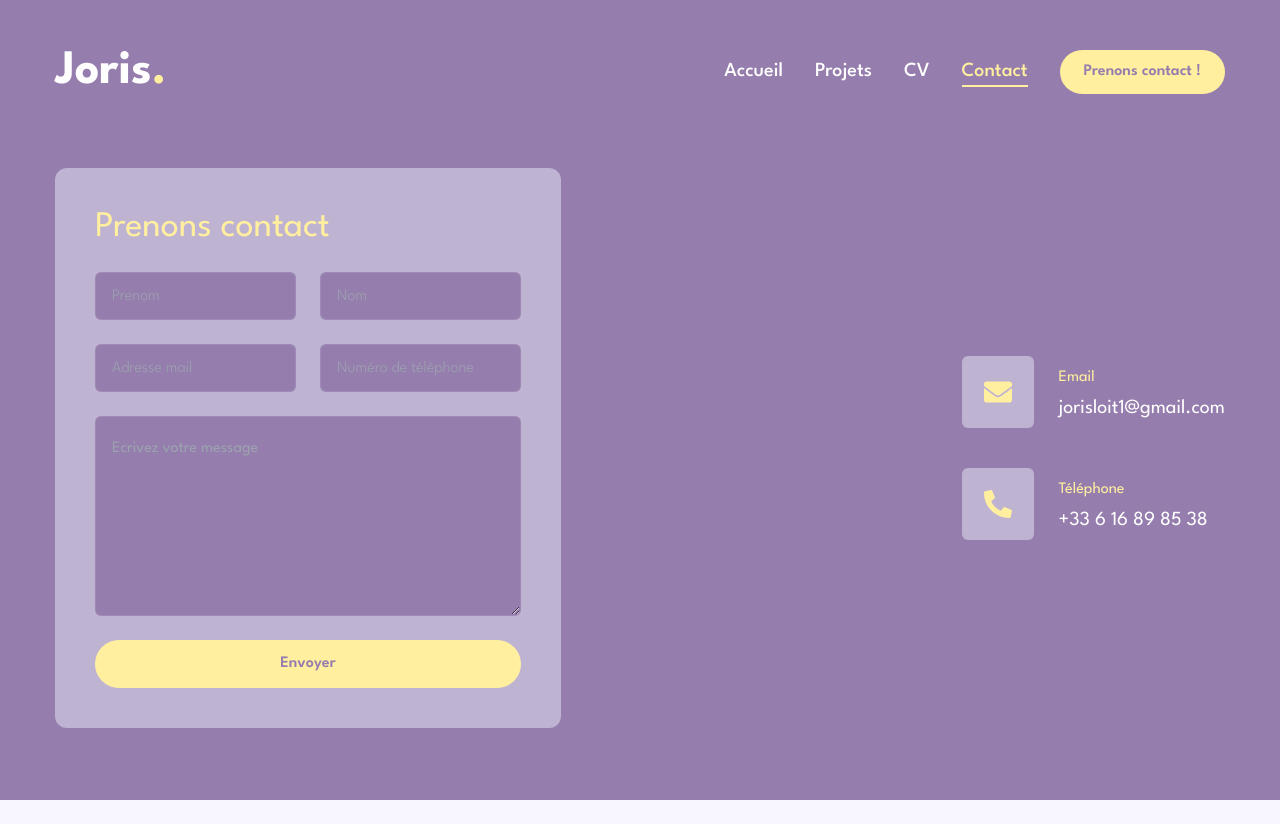
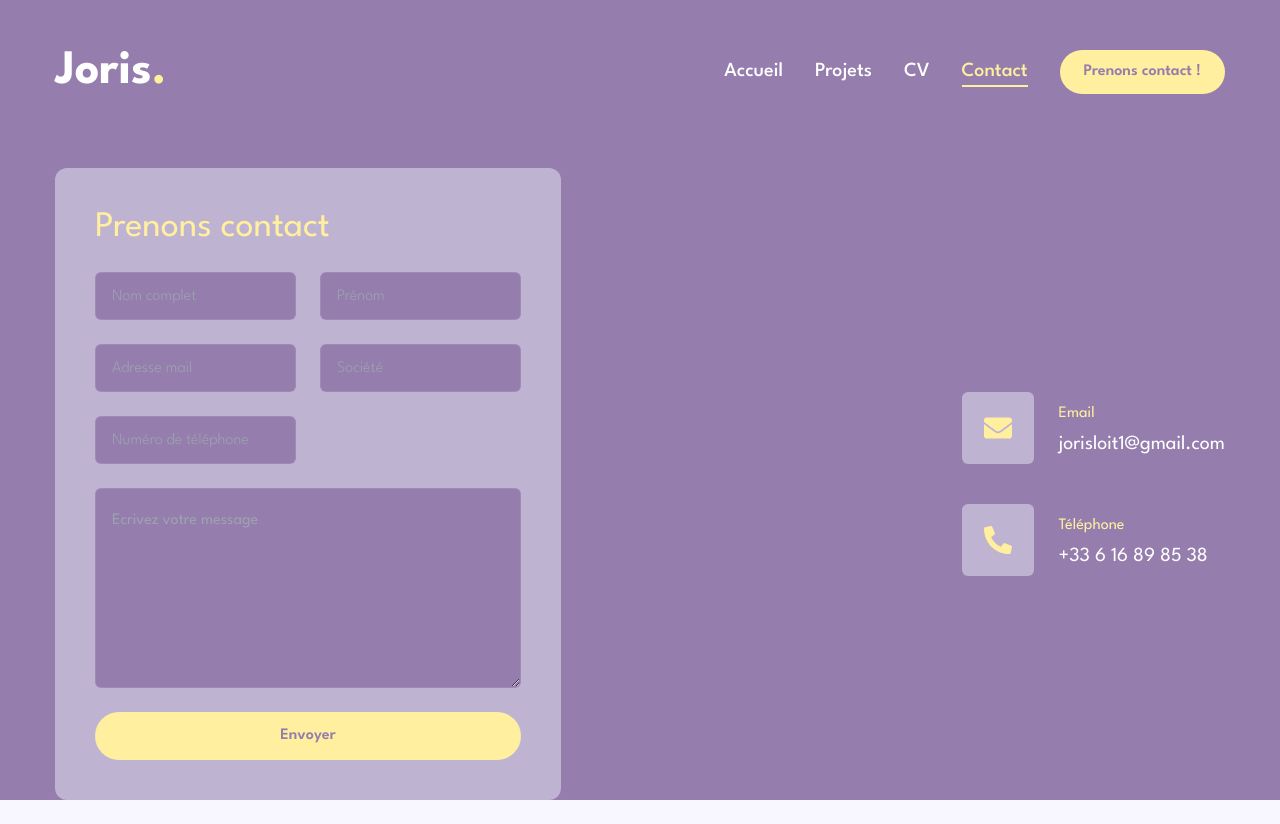
Before and after one commit to JorisLoit/portfolio, a Next.js app: page /contact in a window 1280 px wide. Before the commit the page ends 800 px from the top, so only its background shows below. Built offline with nearby package versions, Linux system fonts and the light colour scheme.

Commit message:
Envoie mail

```diff
--- a/app/contact/page.tsx
+++ b/app/contact/page.tsx
@@ -5,6 +5,8 @@ import { Textarea } from "@/components/ui/textarea";
 import { FaPhoneAlt, FaEnvelope } from "react-icons/fa";
 import { aboutMe } from "@/utils/constants";
 import { motion } from "framer-motion";
+import emailjs from "@emailjs/browser";
+import { useRef } from "react";
 
 const info = aboutMe.info;
 const page = () => {
@@ -14,6 +16,15 @@ const page = () => {
   const infoEmail = info.find((value) => {
     return value.fieldName === "Email";
   });
+  const form = useRef<HTMLFormElement>(null);
+  const sendEmail = (e: React.FormEvent<HTMLFormElement>) => {
+    e.preventDefault();
+    if (form.current) {
+      emailjs.sendForm("service_jp1as1o", "template_3ekew18", form.current, {
+        publicKey: "sR7CnOqNhkUA4tdtM",
+      });
+    }
+  };
   return (
     <motion.section
       initial={{ opacity: 0 }}
@@ -25,14 +36,15 @@ const page = () => {
           <div className="xl:h-[54%] order-2 xl:order-none">
             <form
               className="flex flex-col gap-6 p-10 bg-lavender-400 rounded-xl"
-              method="POST"
-              action="sendmail.php"
+              onSubmit={sendEmail}
+              ref={form}
             >
               <h3 className="text-4xl text-accent">Prenons contact</h3>
               <div className="grid grid-cols-1 md:grid-cols-2 gap-6">
-                <Input type="firstname" placeholder="Prenom" name="firstname" required />
-                <Input type="lastname" placeholder="Nom" name="lastname" required />
-                <Input type="email" placeholder="Adresse mail" name="email" required />
+                <Input type="lastname" placeholder="Nom complet" name="lastname" required />
+                <Input type="firstname" placeholder="Prénom" name="firstname" required />
+                <Input type="email" placeholder="Adresse mail" name="user_email" required />
+                <Input type="society" placeholder="Société" name="society" />
                 <Input type="num" name="num" placeholder="Numéro de téléphone" />
               </div>
               <Textarea
--- a/package.json
+++ b/package.json
@@ -9,6 +9,7 @@
     "lint": "next lint"
   },
   "dependencies": {
+    "@emailjs/browser": "^4.4.1",
     "@radix-ui/react-checkbox": "^1.1.1",
     "@radix-ui/react-dialog": "^1.1.1",
     "@radix-ui/react-scroll-area": "^1.1.0",
```
Also changed, not shown: 1 other file (tests, documents, lock files or other folders).
